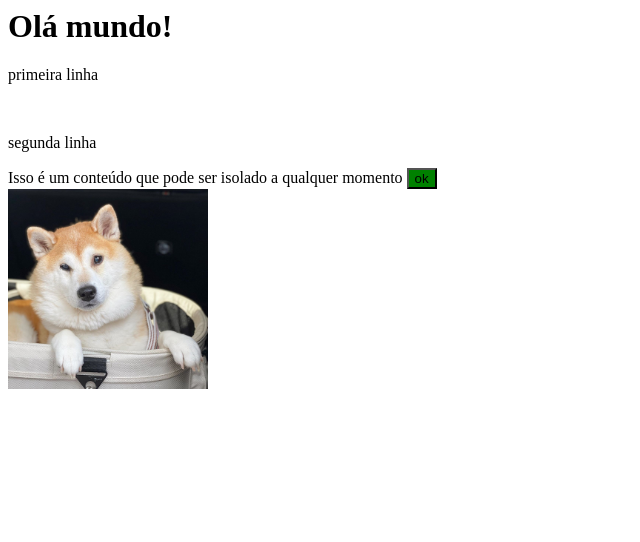
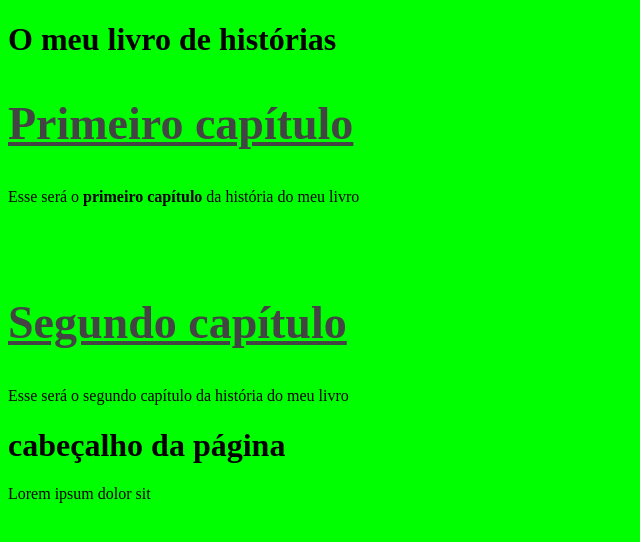
Before and after one commit to rodolfobandeira7/cursojs, a plain HTML site: page index.html in a window 1280 px wide. Shown: the whole page, without its empty margins (0-640 px from the left). Drawn offline with Linux system fonts and the light colour scheme.

Commit message:
Add files via upload
aula 25/09

```diff
--- /dev/null
+++ b/estilo.css
@@ -0,0 +1,22 @@
+body {
+    background-color: #0f0; /* background-color é a propriedade da cor do plano de fundo */
+    color: #000; /* color é a propriedade da cor do texto */
+}
+h2 {
+    color: #444;
+    font-size: 46px;
+    text-decoration: underline;
+}
+/* ISSO É UM COMENTÁRIO CSS */
+.fonte-20px {
+    font-size: 40px;
+    margin-left: 20px;
+}
+#estilo-unico {
+    border: 2px solid red;
+    background-color: #3f3f3f;
+    color: #fff;
+    font-weight: bold;
+    text-transform: uppercase;
+    padding: 20px 10px;
+}
--- a/index.html
+++ b/index.html
@@ -1,35 +1,27 @@
-<html>
-   <head>
-    <title>Olá</title>
-    <!--CASCATE STYLE SHEET-->
+<!DOCTYPE html>
+<html lang="pt-BR">
+<head>
+    <meta charset="UTF-8" />
+    <meta name="viewport" content="width=device-width, initial-scale=1.0" />
+    <title>Document</title>
+    <link href="estilo.css" rel="stylesheet"/>
     <style>
-        .primeiro-paragrafo{
-            color: blue;
 
-        }
     </style>
-   </head>
-   <body>
-        <!--isso é um comentário-->
-        <h1>Olá mundo!</h1> <!--heading 1-->
-        <p id="primeiro-paragrafo">
-        <p>primeira linha</p> <!--paragraph-->
-        <br> <!--break return-->
-        <p>segunda linha</p>
-        <div> <!--divisor-->
-            Isso é um conteúdo que pode ser isolado a qualquer momento
-            <button
-                style="background-color: green"
-                onclick="alert('meu primeiro JS')"
-            >ok</button>
-        </div>
-        <!--src= source(origem)-->
-        <!--alt =alternative (alternativo)-->
-        <img
-            src="imagem.jpg"
-            alt="cachorro no cesto"
-            width="200px"
-            />
-            <!--unidade de medida no navegador-->
-   </body>
+</head>
+<body>
+    <h1>O meu livro de histórias</h1>
+    <h2>Primeiro capítulo</h2>
+    <p>Esse será o <b>primeiro capítulo</b> da história do meu livro</p>
+    <!--b (bold)/negrito-->
+    <br/>
+    <br/>
+    <h2>Segundo capítulo</h2>
+    <p class="fonte-40px">Esse será o segundo capítulo da história do meu livro</p>
+    <!-- isso é um comentário HTML -->
+
+    <h1> cabeçalho da página</h1>
+
+    <p>Lorem ipsum dolor sit</p>
+</body>
 </html>
```
Also changed, not shown: 1.png (added).
